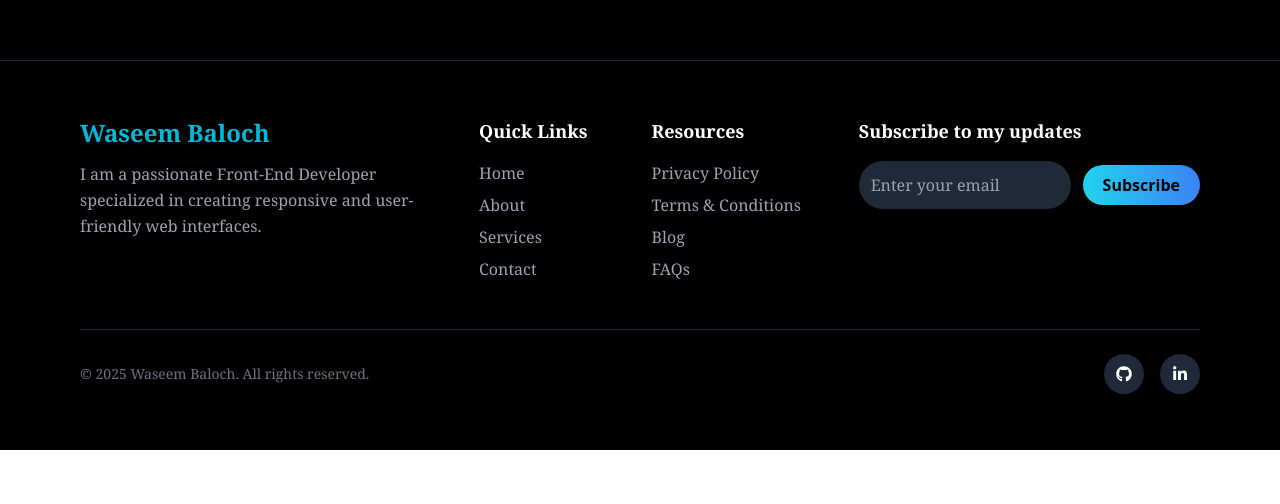
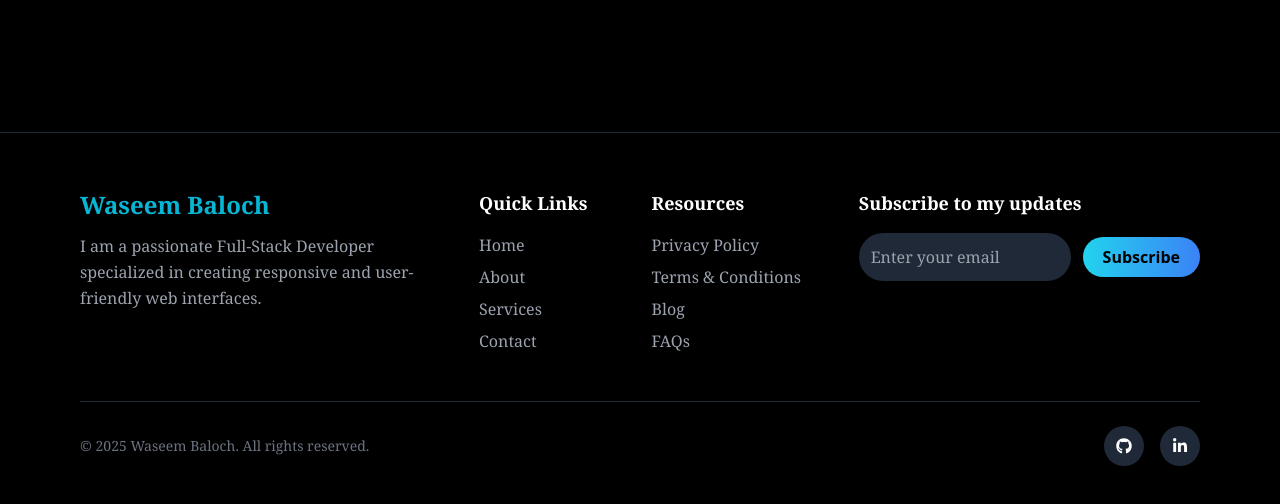
Before and after one commit to waseembaloch21/Next-Portfolio, a Next.js app: page / in a window 1280 px wide. Shown: the part 5086-5590 px from the top of the page. Before the commit the page ends 5536 px from the top, so only its background shows below. Built offline with nearby package versions, Linux system fonts and the light colour scheme.

Commit message:
code updated

```diff
--- a/src/app/Components/Footer.jsx
+++ b/src/app/Components/Footer.jsx
@@ -14,7 +14,7 @@ const Footer = () => {
               Waseem Baloch
             </h2>
             <p className="text-gray-400 font-serif leading-relaxed">
-              I am a passionate Front-End Developer specialized in creating
+              I am a passionate Full-Stack Developer specialized in creating
               responsive and user-friendly web interfaces.
             </p>
           </div>
--- a/src/app/Components/ProjectsSection.jsx
+++ b/src/app/Components/ProjectsSection.jsx
@@ -68,7 +68,7 @@ const ProjectsSection = () => {
       data-aos="zoom-in"
       data-aos-delay="200"
     >
-      <h2 className="relative text-5xl md:text-6xl font-extrabold mb-16 text-center tracking-tight
+      <h2 className="relative text-5xl md:text-6xl font-extrabold mb-16 py-3 text-center tracking-tight
           bg-gradient-to-r from-teal-400 via-sky-500 to-blue-500 bg-clip-text text-transparent"
         data-aos="fade-down">
         My Projects
--- a/src/app/Components/ServicesSection.jsx
+++ b/src/app/Components/ServicesSection.jsx
@@ -36,7 +36,7 @@ const ServicesSection = () => {
       id="services"
       className="bg-black text-gray-100 py-16 px-6 sm:px-12 lg:px-24 font-sans"
     >
-      <h2 className="relative text-5xl md:text-6xl font-extrabold mb-16 text-center tracking-tight
+      <h2 className="relative text-5xl md:text-6xl font-extrabold mb-16 py-3 text-center tracking-tight
           bg-gradient-to-r from-teal-400 via-sky-500 to-blue-500 bg-clip-text text-transparent"
         data-aos="fade-down">
         My Services
--- a/src/app/Components/Skills.jsx
+++ b/src/app/Components/Skills.jsx
@@ -5,7 +5,7 @@ import gsap from "gsap";
 import { FaReact, FaNodeJs, FaDatabase, FaHtml5, FaCss3Alt, FaJs } from "react-icons/fa";
 import { MdClose } from "react-icons/md";
 import AOS from "aos";
-import "aos/dist/aos.css"; // Import AOS styles
+import "aos/dist/aos.css";
 
 const skills = [
   {
@@ -82,7 +82,7 @@ export default function SkillsSection() {
   return (
     <section id="skills" className="py-20 bg-[#0d0d0d] text-white text-center">
       <h2
-        className="text-6xl font-extrabold mb-12 bg-gradient-to-r from-teal-400 via-sky-500 to-blue-500 bg-clip-text text-transparent"
+        className="text-6xl font-extrabold mb-12 py-3 bg-gradient-to-r from-teal-400 via-sky-500 to-blue-500 bg-clip-text text-transparent"
         data-aos="fade-down"
       >
         My Skills
@@ -94,7 +94,7 @@ export default function SkillsSection() {
             key={index}
             data-aos="fade-up"
             data-aos-delay={index * 100}
-            className="flex flex-col items-center bg-[#1a1a1a] p-6 rounded-2xl shadow-lg border border-gray-700 transform transition-transform duration-500 hover:scale-110 hover:shadow-xl cursor-pointer"
+            className="flex flex-col items-center bg-[#1a1a1a] p-6 rounded-2xl shadow-lg border border-gray-700 transform transition-transform duration-500 hover:scale-150 hover:shadow-xl cursor-pointer"
             onClick={() => setSelectedSkill(skill)}
           >
             {skill.icon}
--- a/src/app/layout.js
+++ b/src/app/layout.js
@@ -35,7 +35,7 @@ export default function RootLayout({ children }) {
 
   return (
     <html lang="en">
-      <body className={`bg-white transition-colors dark:bg-gray-900 dark:text-white ${geistSans.variable} ${geistMono.variable} antialiased`}>
+      <body className={`bg-black transition-colors dark:bg-gray-900 dark:text-white ${geistSans.variable} ${geistMono.variable} antialiased`}>
         <ThemeProvider>
         {showWelcome ? <WelcomeScreen  setShowWelcome={setShowWelcome} /> : children}
         </ThemeProvider>
```
